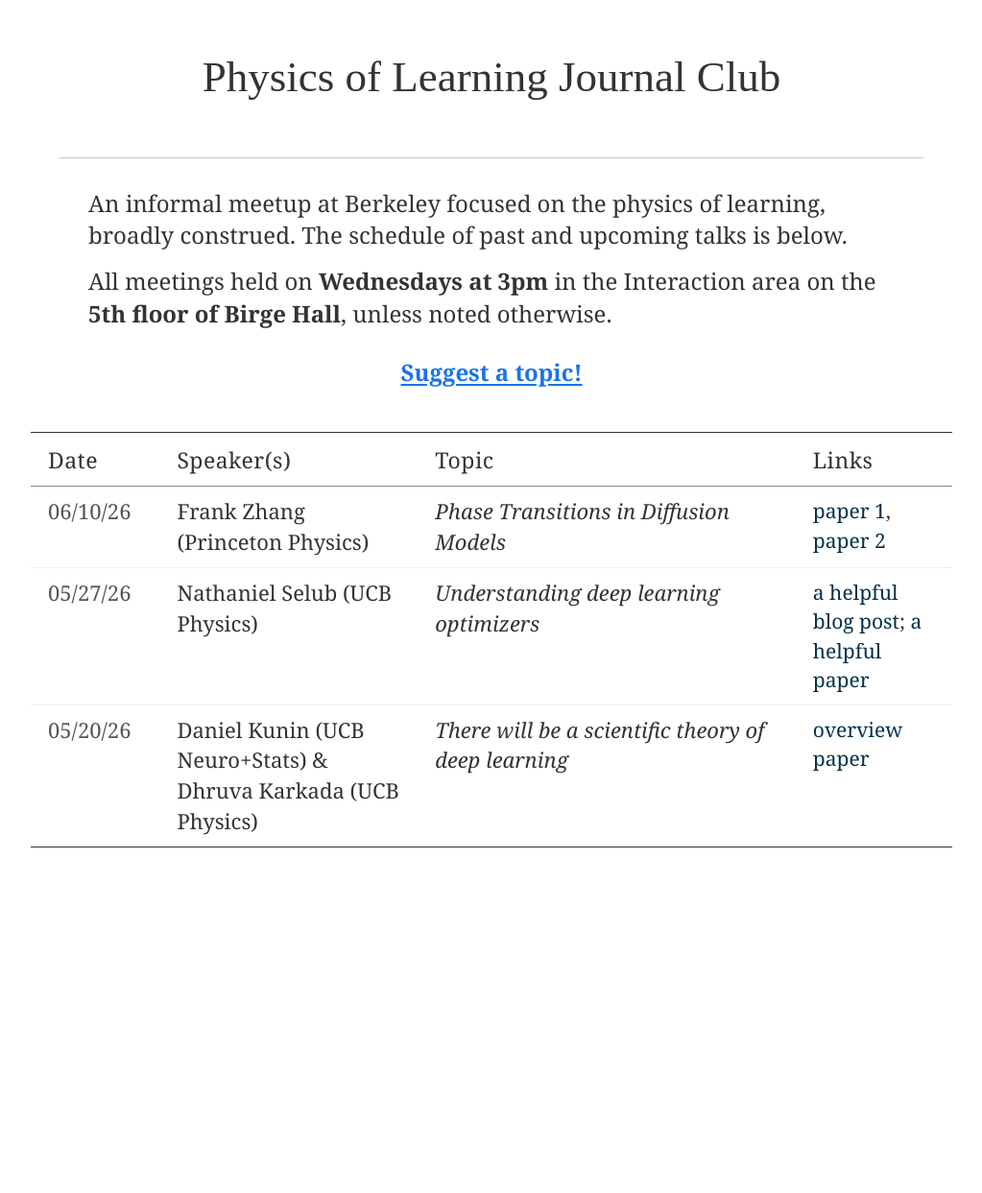
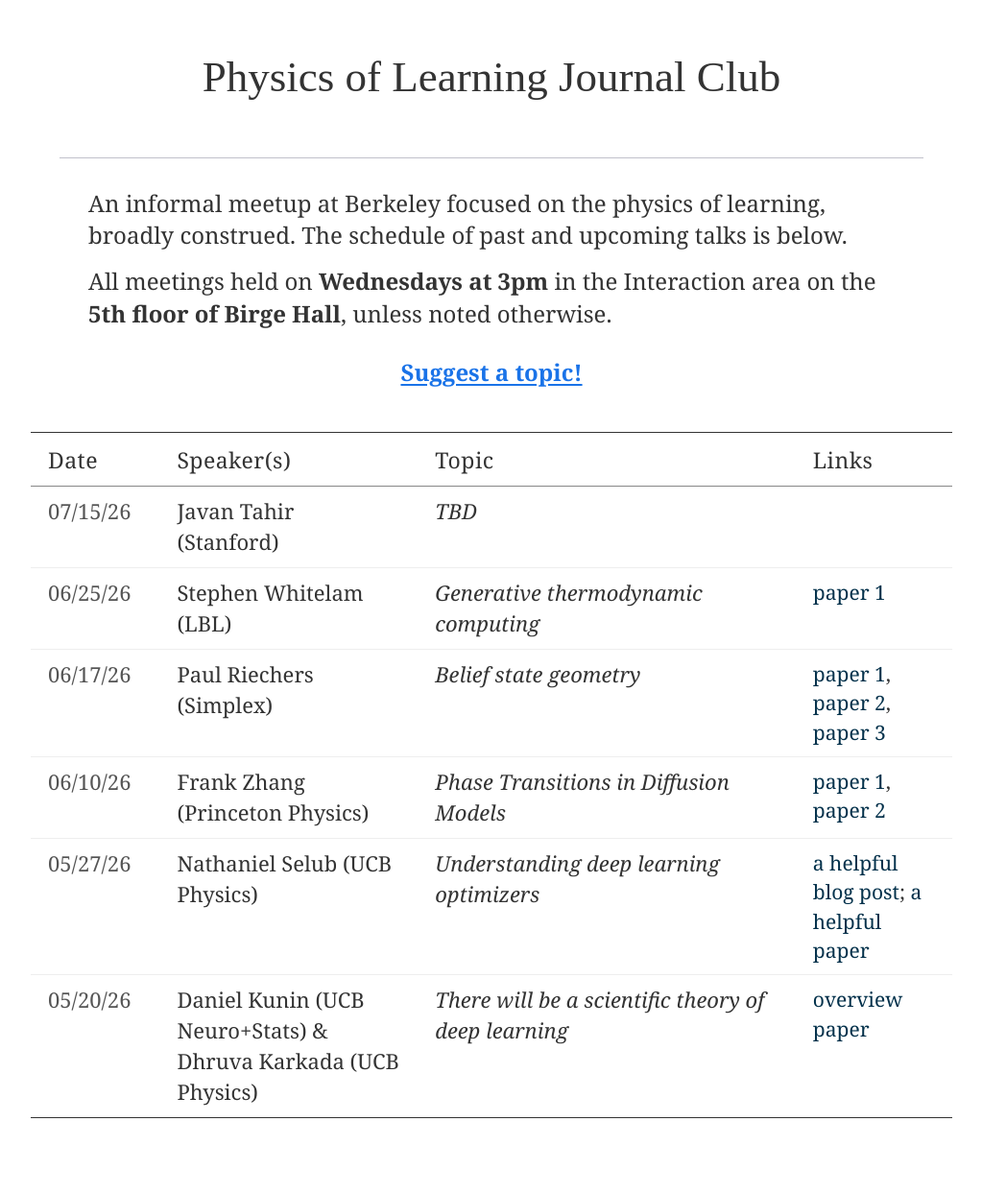
Before and after one commit to ethanlake/ethanlake.github.io, a Jekyll site: the page pol_jc.html, which Jekyll copies as it is, in a window 1280 px wide. Shown: the whole page at 96% size, without its empty margins (128-1151 px from the left). Built offline with Jekyll 4.4.1, drawn with Linux system fonts in a browser that asks for light colours; before the commit the page ends 961 px from its top, so only the background shows below that.

Commit message:
Update pol_jc.html

```diff
--- a/pol_jc.html
+++ b/pol_jc.html
@@ -278,6 +278,29 @@
         </thead>
         <tbody>
           <tr>
+            <td class="date">07/15/26</td>
+            <td class="speaker">Javan Tahir (Stanford)</td>
+            <td class="topic">TBD</td>
+            <td class="links">
+            </td>
+          </tr>
+          <tr>
+            <td class="date">06/25/26</td>
+            <td class="speaker">Stephen Whitelam (LBL)</td>
+            <td class="topic">Generative thermodynamic computing</td>
+            <td class="links">
+              <a href="https://journals.aps.org/prl/abstract/10.1103/kwyy-1xln">paper 1</a>
+            </td>
+          </tr>
+          <tr>
+            <td class="date">06/17/26</td>
+            <td class="speaker">Paul Riechers (Simplex)</td>
+            <td class="topic">Belief state geometry</td>
+            <td class="links">
+              <a href="https://arxiv.org/abs/2405.15943">paper 1</a>, <a href="https://arxiv.org/abs/2602.02385">paper 2</a>, <a href="https://arxiv.org/abs/2507.07432">paper 3</a>
+            </td>
+          </tr>
+          <tr>
             <td class="date">06/10/26</td>
             <td class="speaker">Frank Zhang (Princeton Physics)</td>
             <td class="topic">Phase Transitions in Diffusion Models</td>
```
